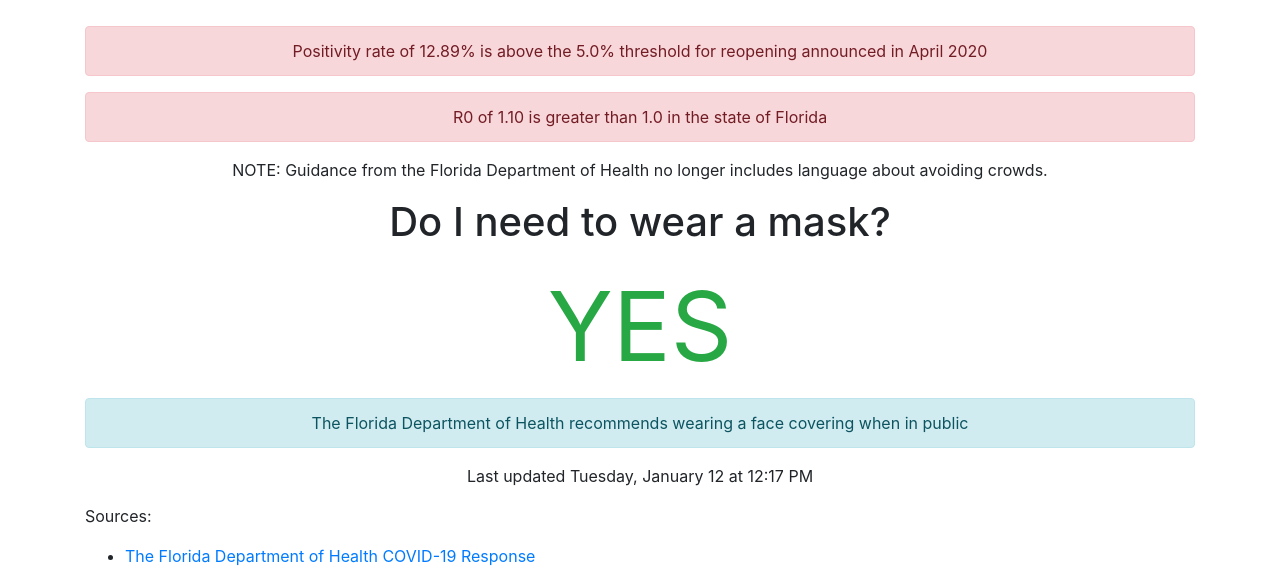
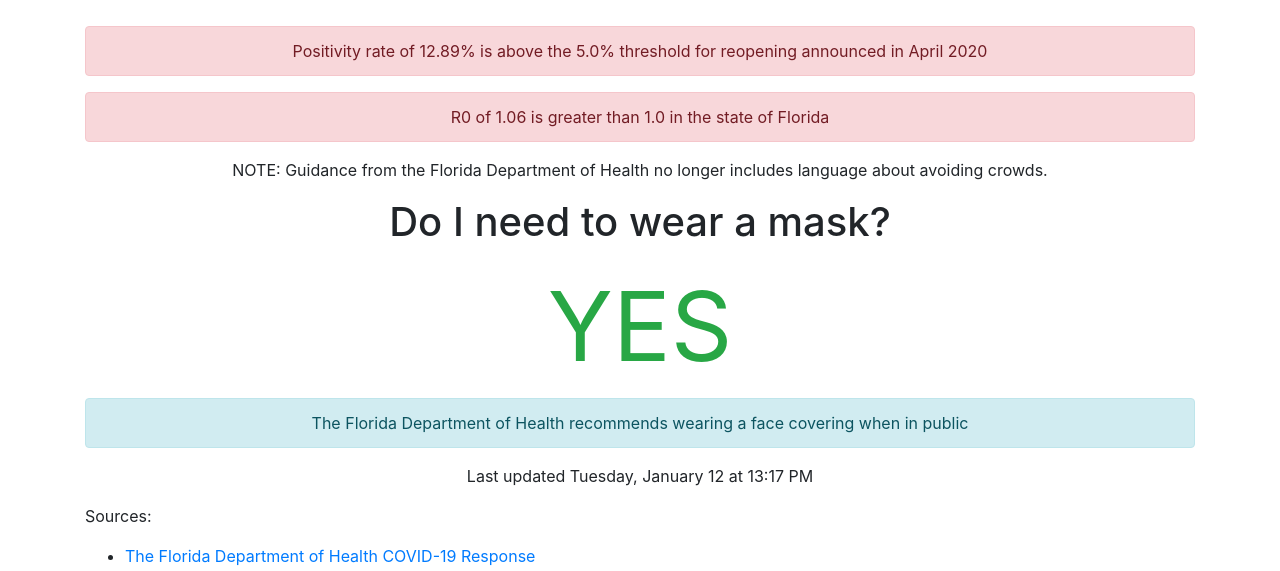
Before and after one commit to thinkjson/timeforchurch, a Jekyll site: the page built from index.md, in a window 1280 px wide. Shown: the part 222-793 px from the top of the page. Built offline with Jekyll 4.4.1, drawn with Linux system fonts in a browser that asks for light colours; our own code applies the rules of GitHub Pages for plain Markdown files.

Commit message:
Updating data

```diff
--- a/_includes/data.html
+++ b/_includes/data.html
@@ -2,7 +2,7 @@
     <h1>Is it safe to return to church?</h1>
     <div class="outcome text-danger">NO</div>
     <div class="alert alert-danger" role="alert">Positivity rate of 12.89% is above the 5.0% threshold for reopening announced in April 2020</div>
-    <div class="alert alert-danger" role="alert">R0 of 1.10 is greater than 1.0 in the state of Florida</div>
+    <div class="alert alert-danger" role="alert">R0 of 1.06 is greater than 1.0 in the state of Florida</div>
 
     <p>NOTE: Guidance from the Florida Department of Health no longer includes language about avoiding crowds.</p>
 
@@ -10,4 +10,4 @@
     <div class="outcome text-success">YES</div>
     <div class="alert alert-info" role="alert">The Florida Department of Health recommends wearing a face covering when in public</div>
 
-    <p>Last updated Tuesday, January 12 at 12:17 PM</p>
+    <p>Last updated Tuesday, January 12 at 13:17 PM</p>
```
